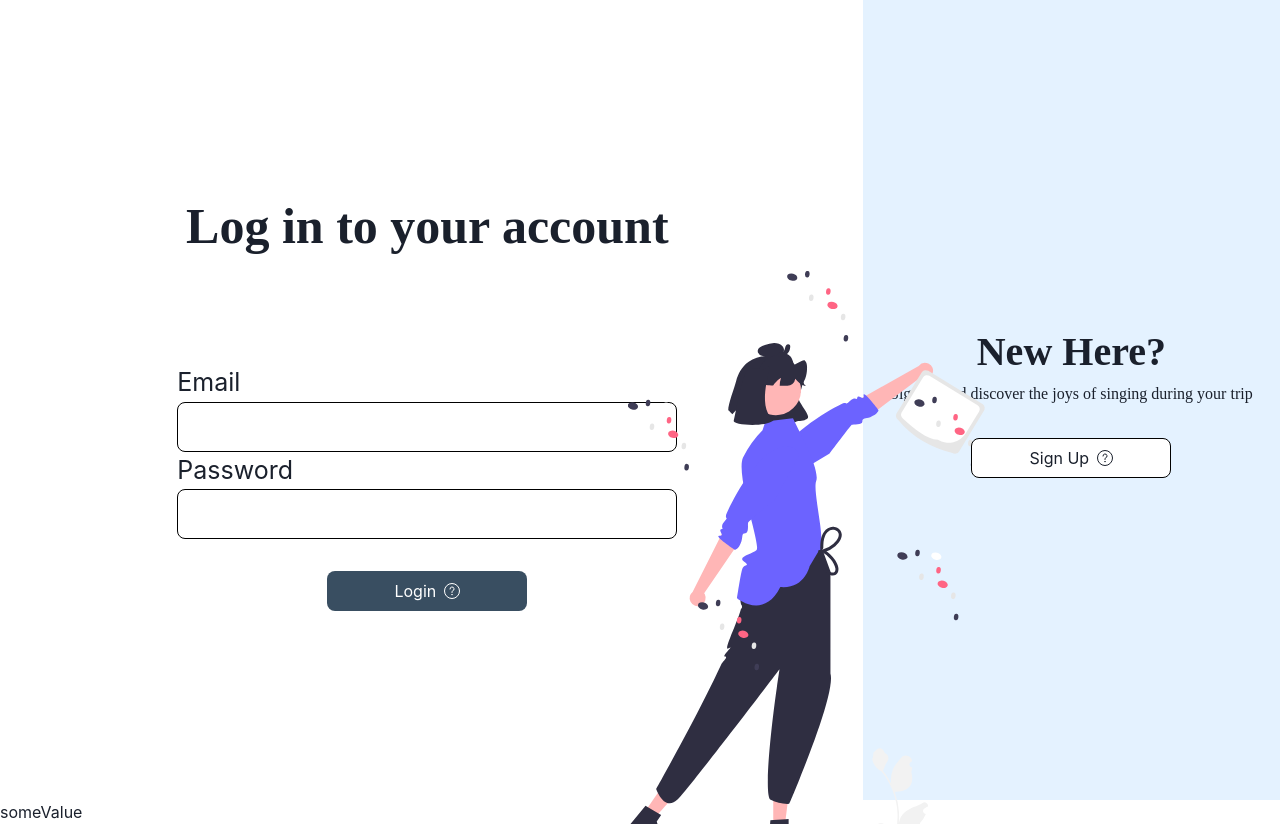
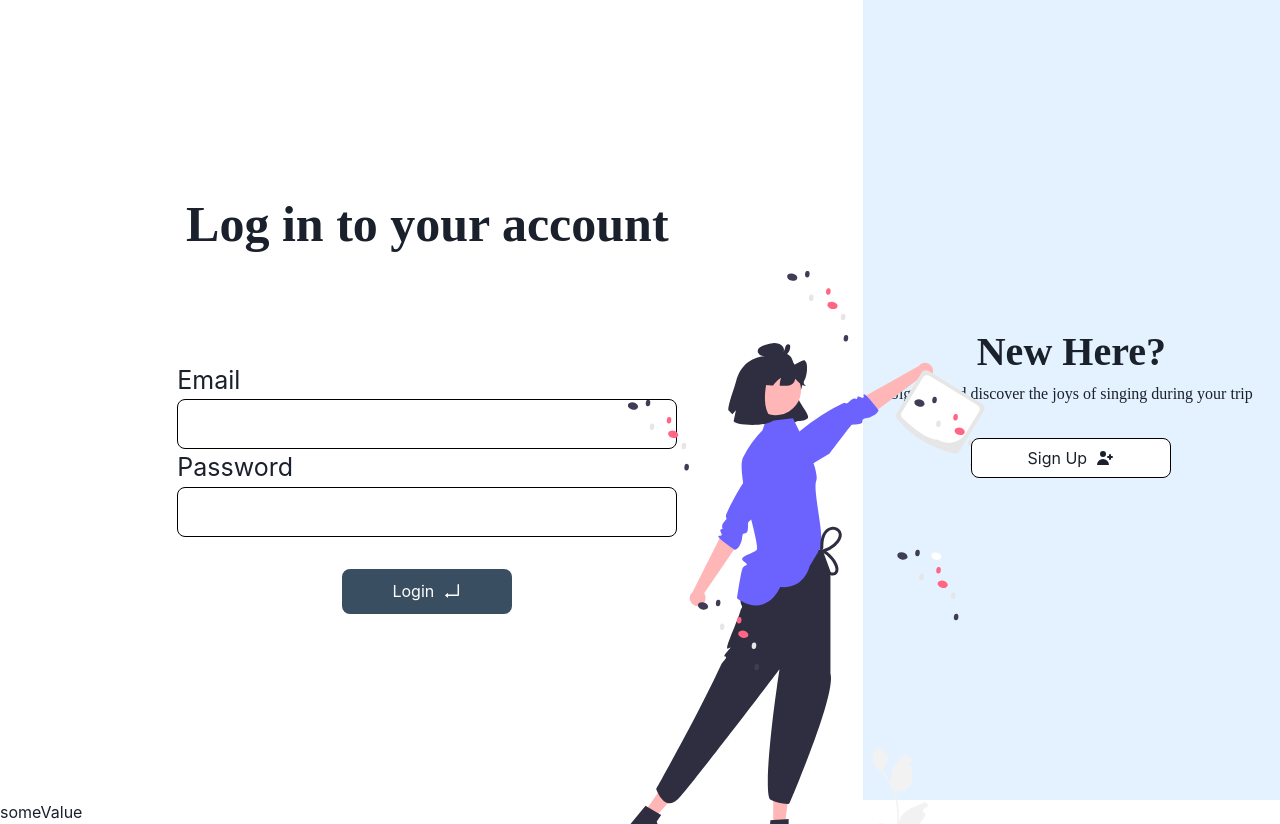
Before and after one commit to WildCodeSchool/2022-09-Orleans-CDA-Projet-KaraoCar, a React (Vite) app in the folder apps/frontend/web/: page /login in a window 1280 px wide. Built offline with nearby package versions, Linux system fonts and the light colour scheme; no server answers.

Commit message:
feat(frontend) fixed icons

```diff
--- a/apps/frontend/web/src/pages/Login.tsx
+++ b/apps/frontend/web/src/pages/Login.tsx
@@ -13,14 +13,14 @@ import {
   Box,
   Img,
 } from '@chakra-ui/react';
+import { AiOutlineEnter } from 'react-icons/ai';
+import { HiUserAdd } from 'react-icons/hi';
 
 const Login = () => {
   const [email, setEmail] = useState('');
   const [password, setPassword] = useState('');
   const [error, setError] = useState('');
 
-  /*const handleSubmit = (event: any) => {
-    event.preventDefault(); */
   const handleSubmit = (event: any) => {
     event.preventDefault();
     console.log('handle');
@@ -45,29 +45,6 @@ const Login = () => {
         }
       });
   };
-  // Working Form
-  // return (
-  //   <form onSubmit={handleSubmit}>
-  //     <label htmlFor="username">username:</label>
-  //     <input
-  //       type="username"
-  //       id="username"
-  //       value={username}
-  //       onChange={(event) => setusername(event.target.value)}
-  //     />
-  //     <br />
-  //     <label htmlFor="password">Password:</label>
-  //     <input
-  //       type="password"
-  //       id="password"
-  //       value={password}
-  //       onChange={(event) => setPassword(event.target.value)}
-  //     />
-  //     <br />
-  //     {error && <div className="error">{error}</div>}
-  //     <button type="submit">Log in</button>
-  //   </form>
-  // );
   return (
     <Stack minH={'100vh'} direction={{ base: 'column', md: 'row' }}>
       <Flex p={10} flex={2} align={'center'} justify={'center'}>
@@ -110,10 +87,10 @@ const Login = () => {
               <Stack spacing={6}>
                 <Button
                   mt={4}
-                  rightIcon={<Icon name="arrow-forward" />}
+                  rightIcon={<AiOutlineEnter size={'20px'} />}
                   marginTop={'2rem'}
-                  height={'40px'}
-                  width={'200px'}
+                  height={'45px'}
+                  width={'170px'}
                   rounded={'8px'}
                   type="submit"
                   backgroundColor={'#394E61'}
@@ -158,7 +135,7 @@ const Login = () => {
         <Link href="/signup">
           <Button
             mt={4}
-            rightIcon={<Icon name="arrow-forward" />}
+            rightIcon={<HiUserAdd size={'20px'} />}
             border={'1px solid #000000'}
             backgroundColor={'#fff'}
             _hover={{ backgroundColor: '#394E61', textColor: 'white' }}
--- a/apps/frontend/web/src/pages/SignUp.tsx
+++ b/apps/frontend/web/src/pages/SignUp.tsx
@@ -11,6 +11,8 @@ import {
   Link,
   Icon,
 } from '@chakra-ui/react';
+import { HiUserAdd } from 'react-icons/hi';
+import { AiOutlineEnter } from 'react-icons/ai';
 
 function SignupForm() {
   const [firstname, setFirstname] = useState('');
@@ -70,7 +72,7 @@ function SignupForm() {
         <Link href="/login">
           <Button
             mt={4}
-            rightIcon={<Icon name="arrow-forward" />}
+            rightIcon={<AiOutlineEnter size={'20px'} />}
             border={'1px solid #000000'}
             backgroundColor={'#fff'}
             _hover={{ backgroundColor: '#394E61', textColor: 'white' }}
@@ -176,7 +178,7 @@ function SignupForm() {
             <Stack spacing={6}>
               <Button
                 mt={4}
-                rightIcon={<Icon name="arrow-forward" />}
+                rightIcon={<HiUserAdd size={'20px'}/>}
                 marginTop={'2rem'}
                 height={'40px'}
                 width={'200px'}
```
